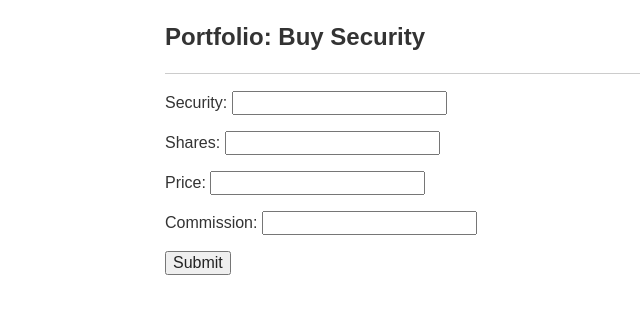
After one commit to vkurup/stocks, a Django app: page /portfolio/account/1/buy in a window 1280 px wide. The commit adds this page. Shown: the top 314 px of the page, without its empty margins (75-715 px from the left). Run offline with Django 3.2, Linux system fonts and the light colour scheme; some libraries are stand-ins or nearby versions.

Commit message:
Add 'buy security' link

```diff
--- /dev/null
+++ b/portfolio/templates/portfolio/buy.html
@@ -0,0 +1,19 @@
+{% extends "base.html" %}
+
+{% block title %}Buy Security{% endblock %}
+
+{% block content %}
+
+<h2>Portfolio: Buy Security</h2>
+<hr>
+
+<form method="post">
+  {% csrf_token %}
+  <p><label>Security:</label> <input type="text" name="security"></p>
+  <p><label>Shares:</label> <input type="number" step="0.01" name="shares"></p>
+  <p><label>Price:</label> <input type="number" step="0.01" name="price"></p>
+  <p><label>Commission:</label> <input type="number" step="0.01" name="commission"></p>
+  <input type="submit" />
+</form>
+
+{% endblock %}
--- a/portfolio/urls.py
+++ b/portfolio/urls.py
@@ -7,6 +7,7 @@ urlpatterns = patterns(
     (r'^account/(?P<pk>\d+)/$', AccountDetailView.as_view()),
     (r'^account/(?P<pk>\d+)/edit$', AccountEditView.as_view()),
     (r'^account/(?P<account_id>\d+)/deposit$', 'portfolio.views.deposit'),
+    (r'^account/(?P<account_id>\d+)/buy$', 'portfolio.views.buy'),
     (r'^account/create$', AccountCreateView.as_view()),
     (r'^txn/$', TransactionListView.as_view()),
     (r'^txn/(?P<pk>\d+)/$', TransactionDetailView.as_view()),
--- a/portfolio/views.py
+++ b/portfolio/views.py
@@ -47,3 +47,16 @@ def deposit(request, account_id):
         amount = request.POST['amount']
         a.deposit(amount, timezone.now())
         return redirect('/portfolio/account/' + account_id)
+
+def buy(request, account_id):
+    if request.method == 'GET':
+        return render(request, 'portfolio/buy.html')
+    else:
+        a = get_object_or_404(Account, pk=account_id)
+        security = request.POST['security']
+        shares = request.POST['shares']
+        price = request.POST['price']
+        commission = request.POST['commission']
+        a.buy_security(security=security, shares=shares, date=timezone.now(),
+                       price=price, commission=commission)
+        return redirect('/portfolio/account/' + account_id)
```
Also changed, not shown: portfolio/models.py (+5 -4 lines), portfolio/templates/portfolio/account_detail.html (+8 -0 lines).
